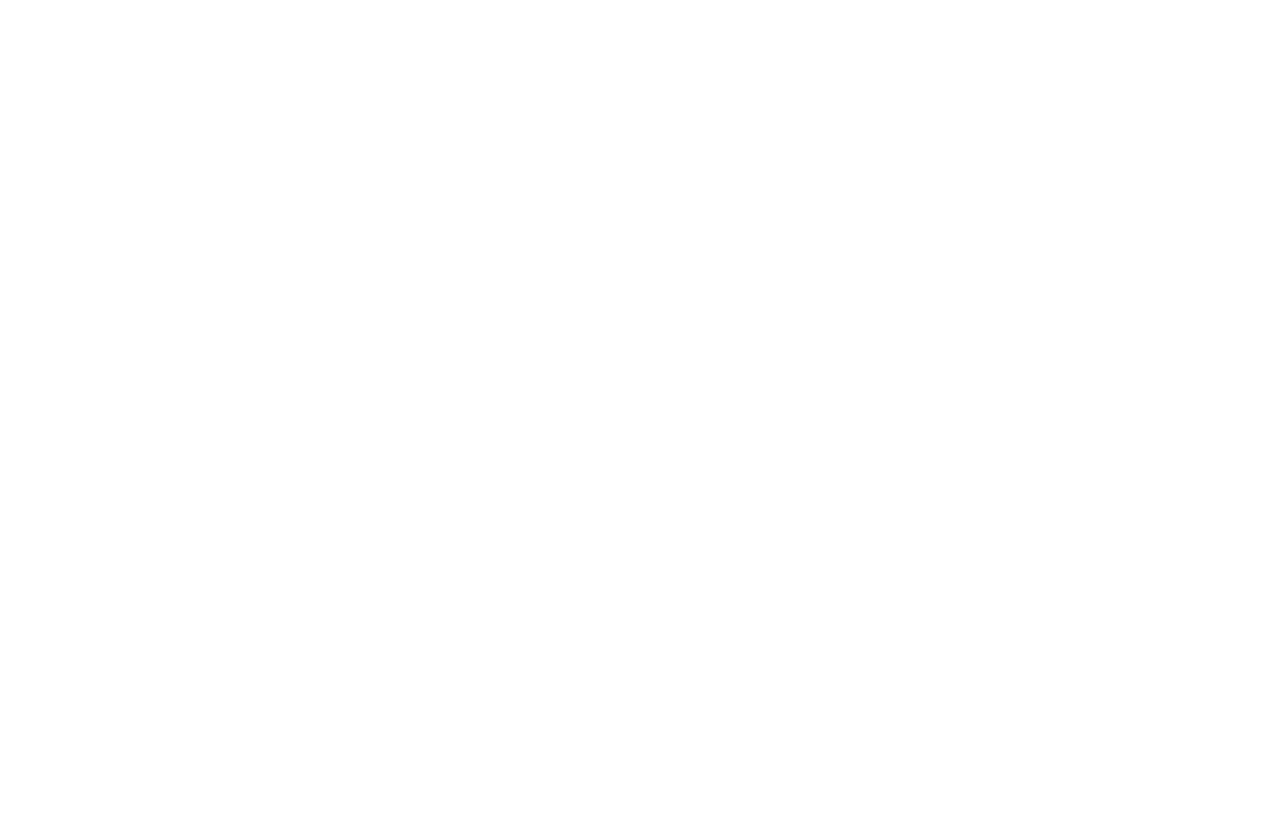
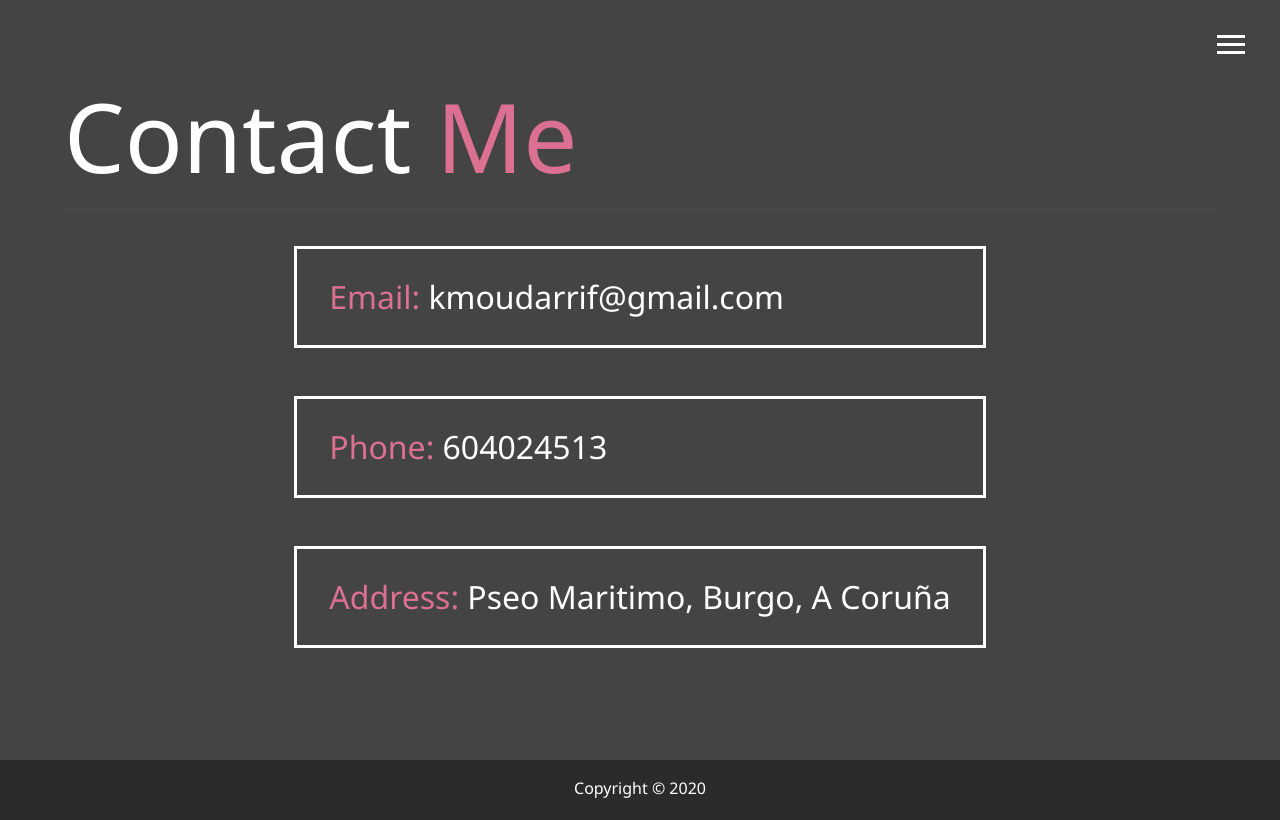
Before and after one commit to kadi-hub3/portfolio, a website: page dist/contact.html in a window 1280 px wide. Drawn offline with Linux system fonts and the light colour scheme.

Commit message:
Final Setup

```diff
--- a/scss/main.scss
+++ b/scss/main.scss
@@ -127,6 +127,32 @@ h1,
     }
  }
 
+ //Contact Page
+ .boxes {
+     display: grid;
+     grid-template-rows: repeat(3,1fr);
+     justify-content: space-evenly;
+     align-items: center;
+     margin-top: 1rem;
+
+     div {
+         font-size: 2rem;
+         border: 3px #fff solid;
+         padding: 1.5rem 2rem;
+         margin-bottom: 3rem;
+         @include easeOut;
+
+         &:hover {
+             padding: 0.5rem 1.5rem;
+             background: $third-color;
+            //  color: set-text-color($secondary-color);
+            //  span {
+            //      color: set-text-color($secondary-color);
+            //  }
+         }
+     }
+ }
+
  //Button styles
  .btn {
      display: block;
```
Also changed, not shown: dist/contact.html, dist/css/main.css.
